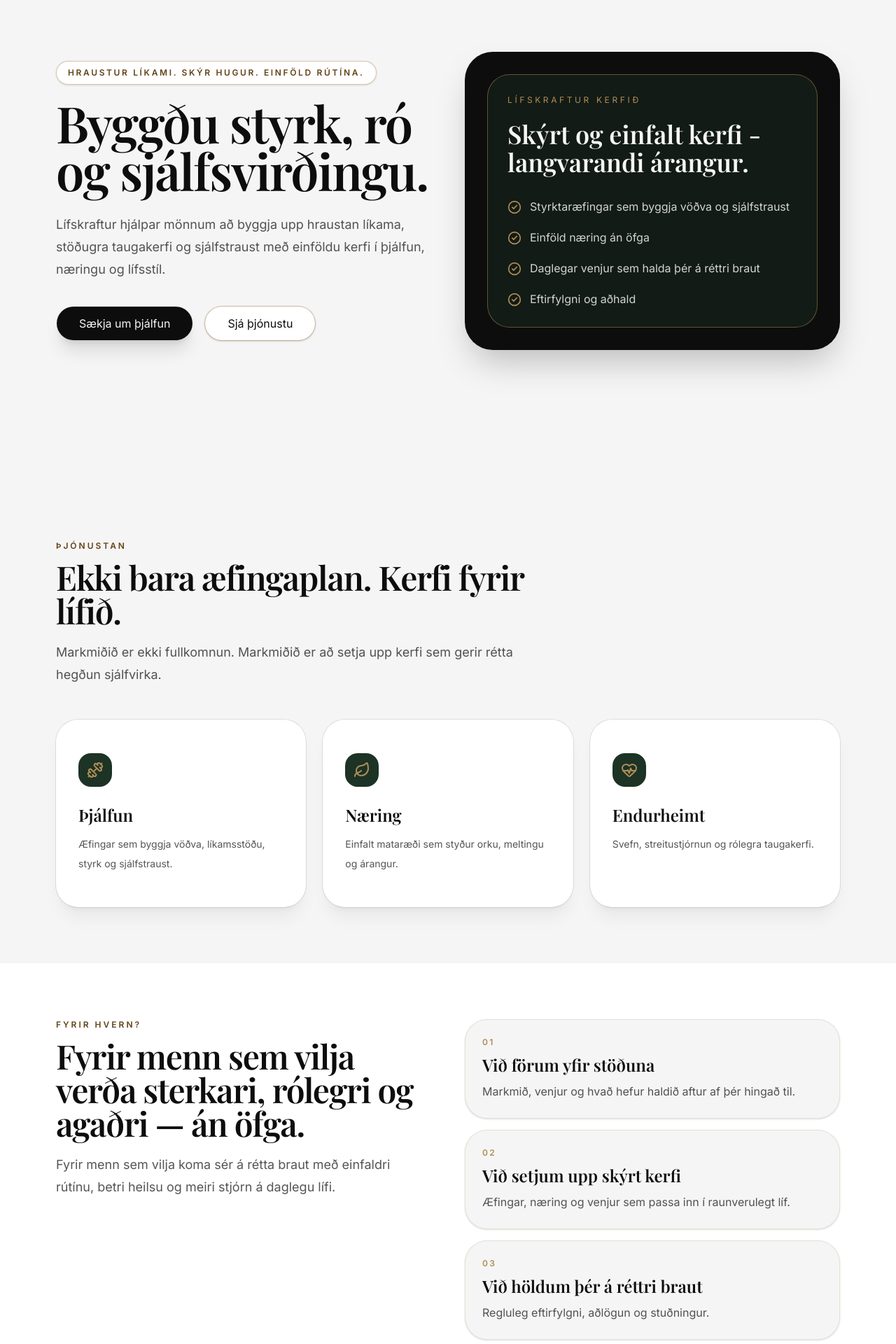
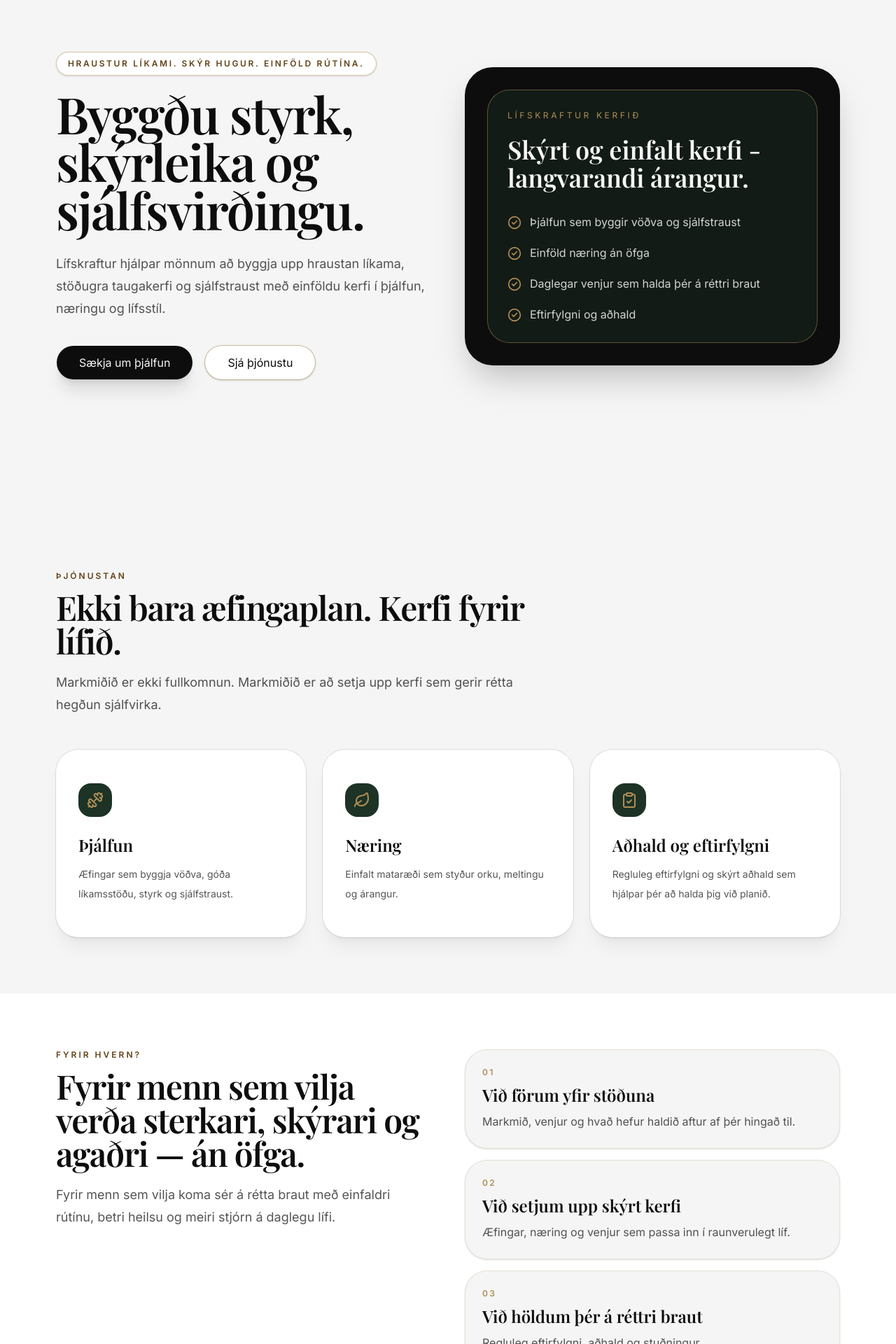
Before and after one commit to egillj96/lifskraftur-thjalfun, a Next.js app: page / in a window 1280 px wide. Shown: the part 200-2120 px from the top of the page at 70% size. Built offline with nearby package versions, Linux system fonts and the light colour scheme.

Commit message:
copy fix

```diff
--- a/app/page.tsx
+++ b/app/page.tsx
@@ -4,11 +4,11 @@ import { Button } from "@/components/ui/button";
 import { Card, CardContent } from "@/components/ui/card";
 import {
   Dumbbell,
-  HeartPulse,
   Leaf,
   MessageCircle,
   Sparkles,
   CheckCircle2,
+  ClipboardCheck,
 } from "lucide-react";
 import Image from "next/image";
 
@@ -106,7 +106,7 @@ export default function LifskrafturLandingPage() {
             <h1
               className={`${display.className} text-6xl font-semibold leading-[0.95] tracking-tight md:text-7xl`}
             >
-              Byggðu styrk, ró og sjálfsvirðingu.
+              Byggðu styrk, skýrleika og sjálfsvirðingu.
             </h1>
 
             <p className="mt-7 max-w-xl text-lg leading-8 text-[var(--foreground)]/70">
@@ -149,7 +149,7 @@ export default function LifskrafturLandingPage() {
 
               <div className="mt-8 space-y-5">
                 {[
-                  "Styrktaræfingar sem byggja vöðva og sjálfstraust",
+                  "Þjálfun sem byggir vöðva og sjálfstraust",
                   "Einföld næring án öfga",
                   "Daglegar venjur sem halda þér á réttri braut",
                   "Eftirfylgni og aðhald",
@@ -186,17 +186,19 @@ export default function LifskrafturLandingPage() {
             <FeatureCard
               icon={<Dumbbell className="h-6 w-6" />}
               title="Þjálfun"
-              text="Æfingar sem byggja vöðva, líkamsstöðu, styrk og sjálfstraust."
+              text="Æfingar sem byggja vöðva, góða líkamsstöðu, styrk og sjálfstraust."
             />
+
             <FeatureCard
               icon={<Leaf className="h-6 w-6" />}
               title="Næring"
               text="Einfalt mataræði sem styður orku, meltingu og árangur."
             />
+
             <FeatureCard
-              icon={<HeartPulse className="h-6 w-6" />}
-              title="Endurheimt"
-              text="Svefn, streitustjórnun og rólegra taugakerfi."
+              icon={<ClipboardCheck className="h-6 w-6" />}
+              title="Aðhald og eftirfylgni"
+              text="Regluleg eftirfylgni og skýrt aðhald sem hjálpar þér að halda þig við planið."
             />
           </div>
         </div>
@@ -212,7 +214,7 @@ export default function LifskrafturLandingPage() {
             <h2
               className={`${display.className} mt-3 text-5xl font-semibold tracking-tight`}
             >
-              Fyrir menn sem vilja verða sterkari, rólegri og agaðri — án öfga.
+              Fyrir menn sem vilja verða sterkari, skýrari og agaðri — án öfga.
             </h2>
 
             <p className="mt-5 text-lg leading-8 text-[var(--foreground)]/70">
@@ -237,7 +239,7 @@ export default function LifskrafturLandingPage() {
             <Step
               number="03"
               title="Við höldum þér á réttri braut"
-              text="Regluleg eftirfylgni, aðlögun og stuðningur."
+              text="Regluleg eftirfylgni, aðhald og stuðningur."
             />
           </div>
         </div>
```
